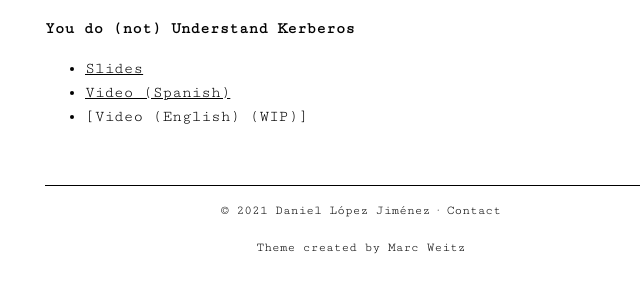
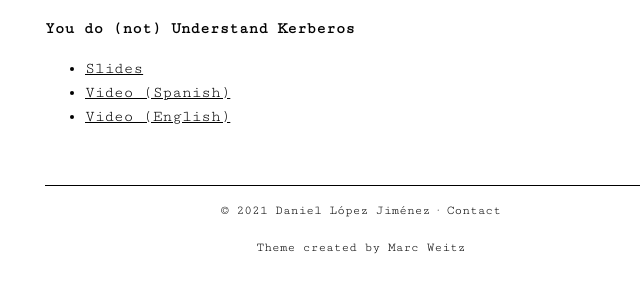
Before and after one commit to attl4s/attl4s.github.io, a Jekyll site: the page built from index.md, in a window 1280 px wide. Shown: the part 864-1153 px from the top of the page, without its empty margins (279-919 px from the left). Built offline with Jekyll 4.4.1, drawn with Linux system fonts in a browser that asks for light colours.

Commit message:
Kerberos english video

```diff
--- a/index.md
+++ b/index.md
@@ -26,4 +26,4 @@ title: Blog
 **You do (not) Understand Kerberos**
 * [Slides](https://attl4s.github.io/assets/pdf/You_do_(not)_Understand_Kerberos.pdf)
 * [Video (Spanish)](https://youtu.be/5uhk2PKkDdw)
-* [Video (English) (WIP)]
+* [Video (English)](https://youtu.be/4LDpb1R3Ghg)
```
Also changed, not shown: 1 other file.
